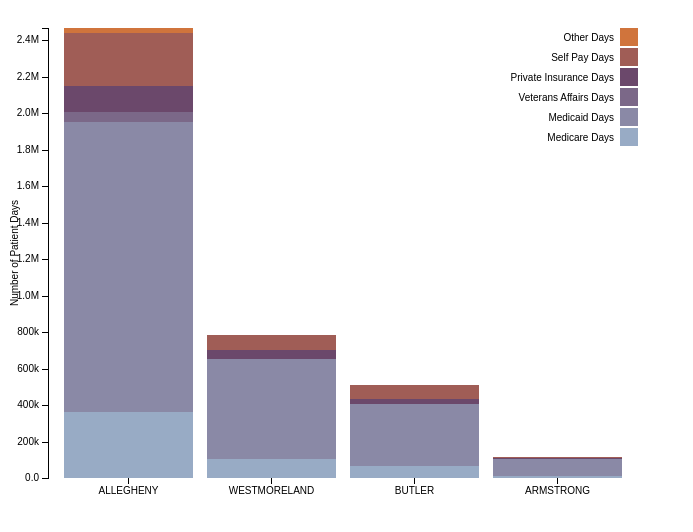
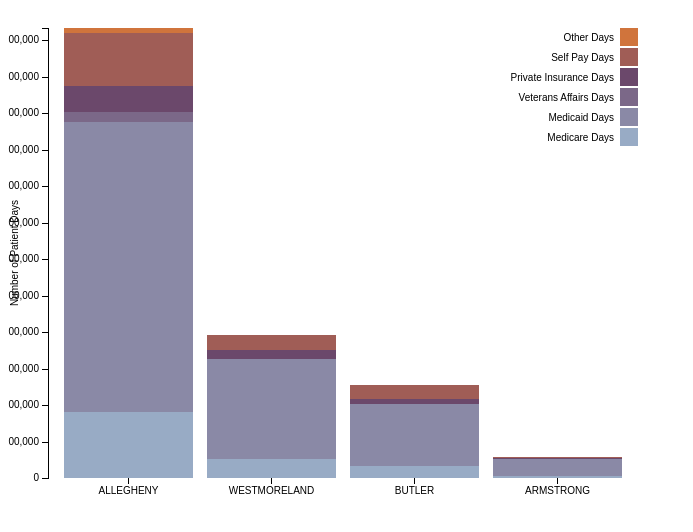
Before and after one commit to LeifGreiss/nursing_days_bar, a plain HTML site: page index.html in a window 1280 px wide. Shown: the whole page, without its empty margins (0-693 px from the left). Drawn offline with nearby package versions, Linux system fonts and the light colour scheme.

Commit message:
Update index.html

```diff
--- a/index.html
+++ b/index.html
@@ -54,7 +54,7 @@ var xAxis = d3.svg.axis()
 var yAxis = d3.svg.axis()
     .scale(y)
     .orient("left")
-    .tickFormat(d3.format(".2s"));
+    //.tickFormat(d3.format(".2s"));
 
 var svg = d3.select("body").append("svg")
     .attr("width", width + margin.left + margin.right)
```
